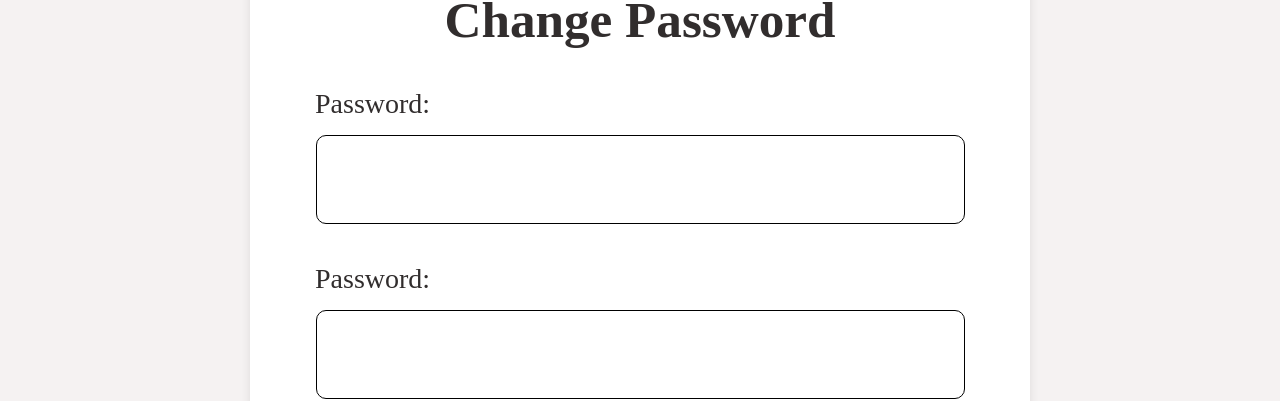
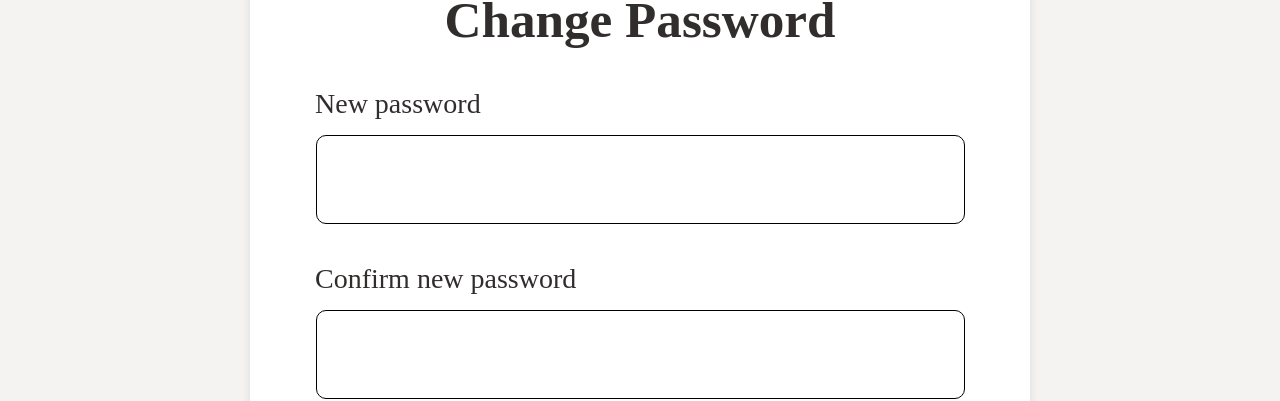
Before and after one commit to bishkar/Valley, a React (Vite) app: page /recover/change-password in a window 1280 px wide. Shown: the part 246-647 px from the top of the page. Built offline with nearby package versions, Linux system fonts and the light colour scheme; no server answers; a web font is replaced by a local one.

Commit message:
add text fixes and translation

```diff
--- a/locales/en/translation.json
+++ b/locales/en/translation.json
@@ -13,6 +13,8 @@
   "Create account": "Create account",
   "Forgot password?": "Forgot password?",
   "Continue": "Continue",
+  "New password": "New password",
+  "Confirm new password": "Confirm new password",
   "You can write us a letter": "You can write us a letter",
   "We are waiting for feedback:": "We are waiting for feedback:",
   "HOT": "HOT",
--- a/locales/it/translation.json
+++ b/locales/it/translation.json
@@ -28,6 +28,8 @@
   "Already have an account?": "Avete già un account?",
   "Login": "Accesso",
   "REGISTER": "REGISTRAZIONE",
+  "New password": "Nuova password",
+  "Confirm new password": "Conferma nuova password",
   "Confirm": "Confermare",
   "Code": "Codice",
   "Send": "Inviare",
--- a/src/Components/Auth/Loginform.jsx
+++ b/src/Components/Auth/Loginform.jsx
@@ -88,7 +88,7 @@ const LoginForm = () => {
 
         <div className="content-container">
           <p>
-            {t("Don`t have an account?")}
+            {t("Don`t have an account?")}{" "}
             <Link to="/register" className="form-link">
               {t("Create account")}
             </Link>
--- a/src/Components/Auth/Passwordrecoverconfirmform.jsx
+++ b/src/Components/Auth/Passwordrecoverconfirmform.jsx
@@ -58,7 +58,7 @@ const ChangePasswordForm = () => {
       <form onSubmit={handleSubmit} className="auth-form">
         <h1>{t("Change Password")}</h1>
         <label className="form-label" htmlFor="email">
-          Password:
+          {t("New password")}
         </label>
         <input
           className="form-input"
@@ -67,7 +67,7 @@ const ChangePasswordForm = () => {
           onChange={(e) => setPassword(e.target.value)}
         />
         <label className="form-label" htmlFor="password">
-          Password:
+          {t("Confirm new password")}
         </label>
         <input
           className="form-input"
```
